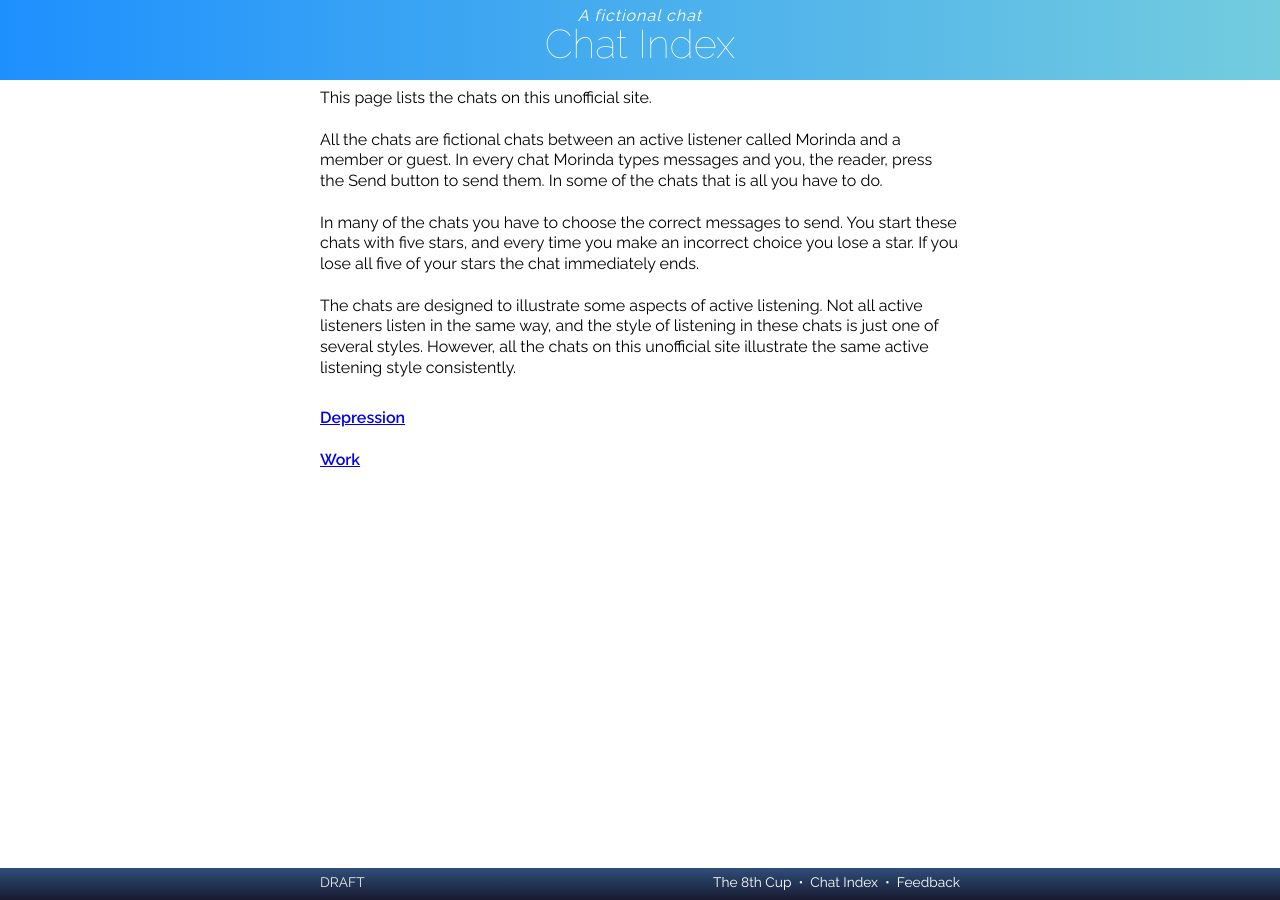
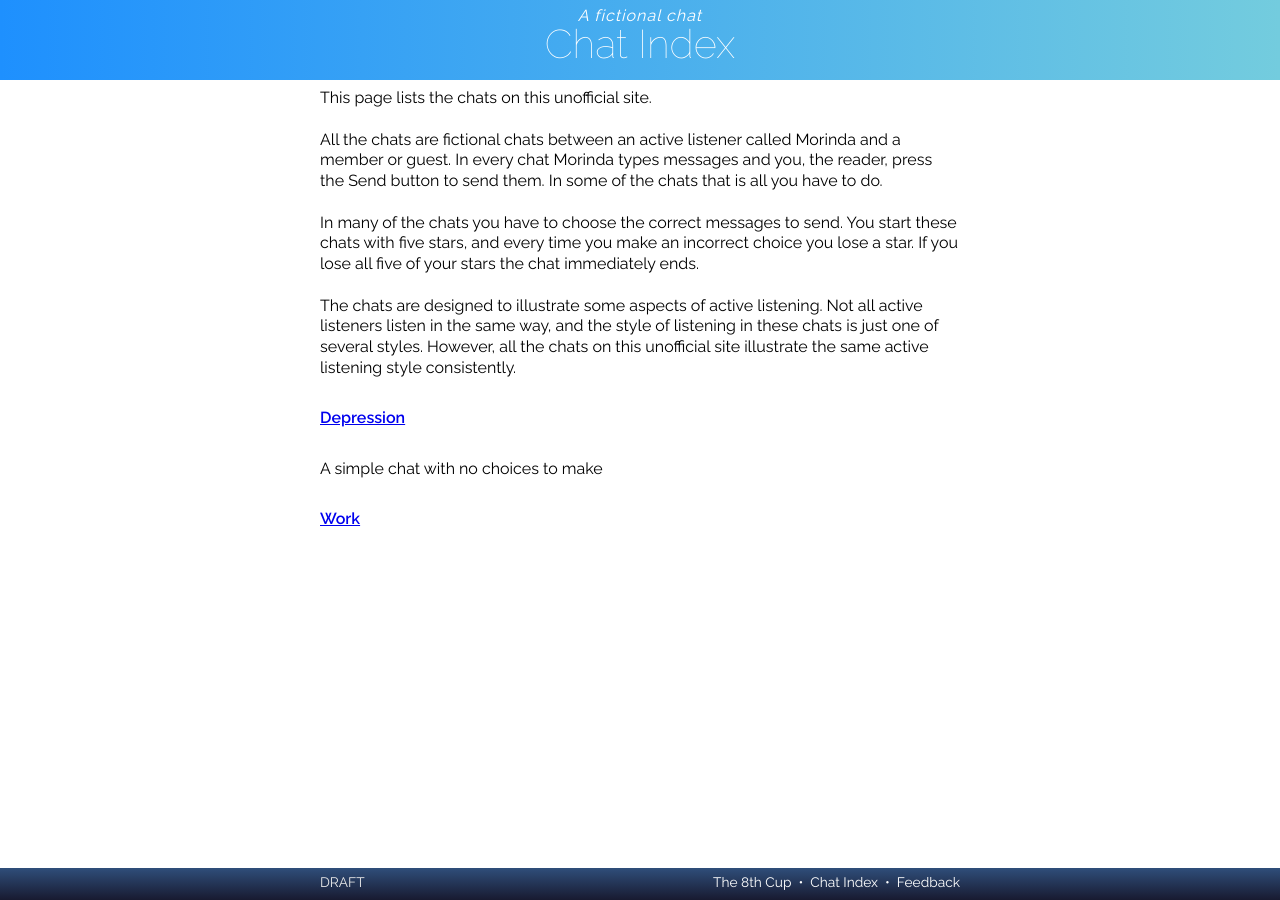
Before and after one commit to RarelyCharlie/rarelycharlie.github.io, a Jekyll site: the page built from _chat/index.md, in a window 1280 px wide. Built offline with Jekyll 4.4.1, drawn with Linux system fonts in a browser that asks for light colours; nearby versions of some CDN libraries.

Commit message:
add info

```diff
--- a/_chat/chat00.md
+++ b/_chat/chat00.md
@@ -1,5 +1,6 @@
 ---
 title: Depression
+info: A simple chat with no choices to make
 layout: chat
 ---
 In this fictional chat you shadow a listener called Morinda taking a general request. Morinda types the replies. All you have to do is press the Send button to send each reply. Morinda also adds comments to tell you what's going on.
```
